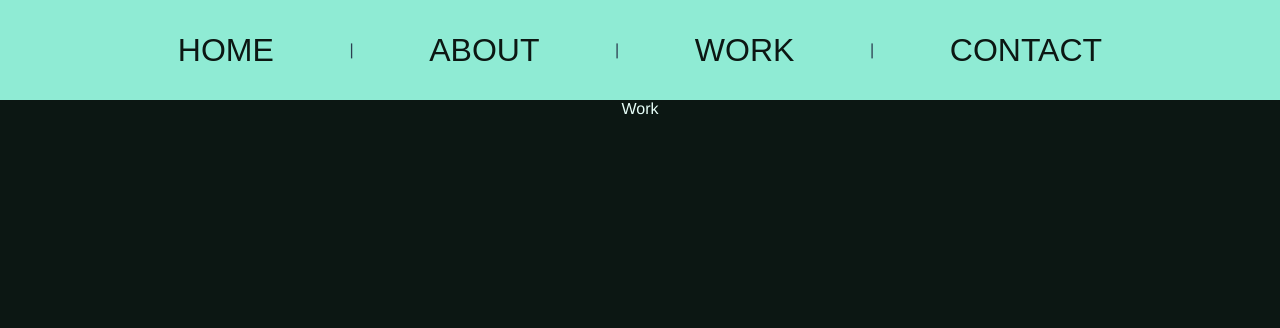
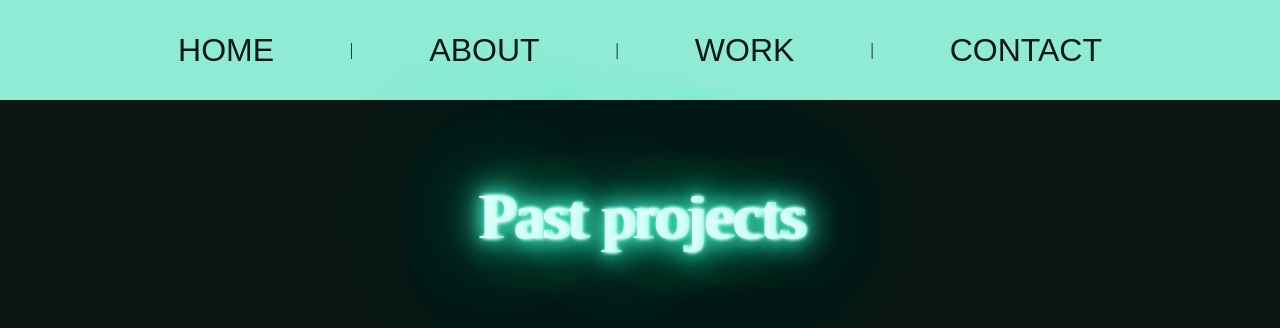
Before and after one commit to 42esoulard/portfolio, a Vue app: page /work in a window 1280 px wide. Shown: the top 328 px of the page. Built offline with nearby package versions, Linux system fonts and the light colour scheme; a web font is replaced by a local one.

Commit message:
some sass, failed config attempts

```diff
--- a/src/App.vue
+++ b/src/App.vue
@@ -18,13 +18,5 @@ export default {
 </script>
 
 <style lang="scss">
-@import "./sass/main.scss";
-
-#app {
-  font-family: Avenir, Helvetica, Arial, sans-serif;
-  -webkit-font-smoothing: antialiased;
-  -moz-osx-font-smoothing: grayscale;
-  text-align: center;
-  color: #2c3e50;
-}
+  @import "./sass/main.scss";
 </style>
--- a/src/sass/main.scss
+++ b/src/sass/main.scss
@@ -226,8 +226,33 @@ html, body, div#app {
     @include light-neon-text;
 }
 
+// ------------------ WORK
+
+.work {
+    display: flex;
+    flex-direction: column;
+    align-items: center;
+    margin-top: 30px;
+    min-width: 400px;
+    font-size: 1.5rem;
+    font-family: $font-text;
+    @media (max-width: 600px) {
+        font-size: 1rem;
+    }
+}
+
+.work-title {
+    @include neon-text-animated;
+    font-size: 4rem;
+    margin-top: 50px;
+    @media (max-width: 600px) {
+        font-size: 3rem;
+    }
+}
+
 // ------------------ CONTACT
 .contact {
+    margin-top: 30px;
     color: $color-light;
 }
 .contact-title {
@@ -251,15 +276,6 @@ html, body, div#app {
     font-size: 3rem;
     @media (max-width: 600px) {
         font-size: 2rem;
-    }
-}
-
-.contact-neon-wrapper {
-    @include neon-wrapper;
-    margin-top: 50px;
-    padding:20px;
-    @media (max-width: 600px) {
-        padding:0px;
     }
 }
 
@@ -288,11 +304,6 @@ html, body, div#app {
     font-size: 2rem;
     display: block;
     padding: 0 2rem 0 2rem;
-
-    // @media(max-width:600px) {
-    //     font-size: 6rem;
-    //     padding:0;
-    // }
     &:hover {
         color:#ffd8d8;
         text-shadow: $neon-text-shadow-purple;
--- a/src/views/About.vue
+++ b/src/views/About.vue
@@ -102,3 +102,7 @@ export default {
   }
 }
 </script>
+
+<style lang="scss">
+  @import "../sass/main.scss";
+</style>
--- a/src/views/Contact.vue
+++ b/src/views/Contact.vue
@@ -1,6 +1,5 @@
 <template>
 <div class="contact">
-  <div class="contact-neon-wrapper">
   <h1 class="contact-title">Contact me</h1>
 
   <form class="contact-form" @submit.prevent="sendMessage()">
@@ -14,7 +13,6 @@
       <div class="contact-btn-neon-text" @click="sendMessage()">Send</div>
     </div>
   </form>
-  </div>
 </div>
 </template>
 
@@ -53,6 +51,6 @@ export default {
 }
 </script>
 
-<style>
-
+<style lang="scss">
+  @import "../sass/main.scss";
 </style>
--- a/src/views/Home.vue
+++ b/src/views/Home.vue
@@ -15,6 +15,6 @@ export default {
 }
 </script>
 
-<style>
-
+<style lang="scss">
+  @import "../sass/main.scss";
 </style>
--- a/src/views/PageNotFound.vue
+++ b/src/views/PageNotFound.vue
@@ -4,3 +4,7 @@
     <p>This page no longer exists or was moved to another location.</p>
   </div>
 </template>
+
+<style lang="scss">
+  @import "../sass/main.scss";
+</style>
--- a/src/views/Work.vue
+++ b/src/views/Work.vue
@@ -1,5 +1,15 @@
 <template>
-  <div>Work</div>
+  <div class="work">
+    <div class="work-title">Past projects</div>
+    <div class="work-carousel-wrapper">
+    </div>
+    <!-- build a carousel with
+    1) portfolio site
+    2) ft_transcendence
+    3) webserv
+    4)
+    -->
+  </div>
 </template>
 
 <script>
@@ -8,6 +18,6 @@ export default {
 }
 </script>
 
-<style>
-
+<style lang="scss">
+  @import "../sass/main.scss";
 </style>
--- a/vue.config.js
+++ b/vue.config.js
@@ -5,6 +5,7 @@ module.exports = {
             watchOptions: {
                 poll: true
             }
-        }
-    }
+        },
+    },
+
 }
```
Also changed, not shown: to_do.txt (added), 1 other file (tests, documents, lock files or other folders).
